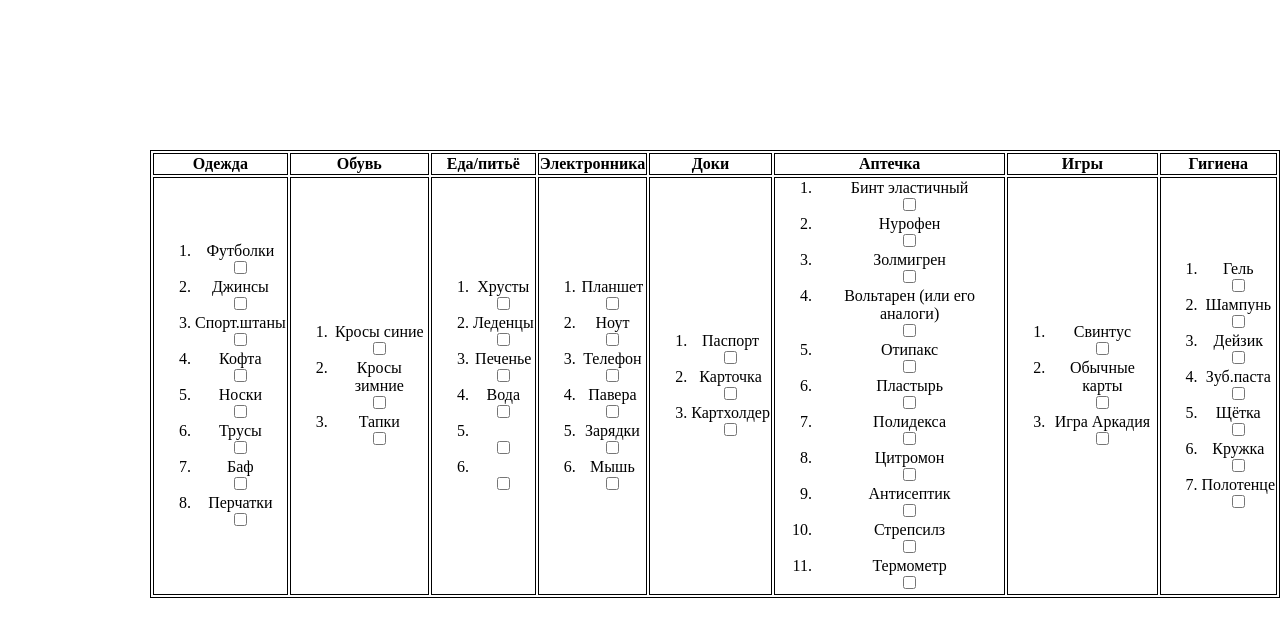
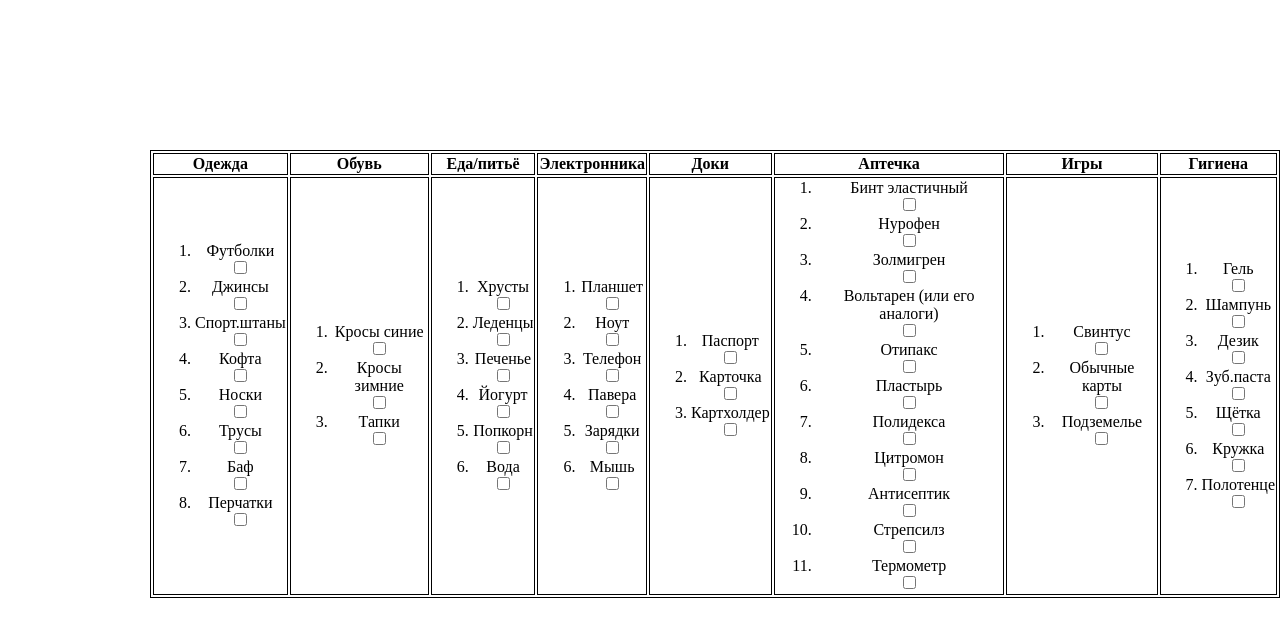
Before and after one commit to Leo-nI-D/To-Lviv, a plain HTML site: page index.html in a window 1280 px wide. Drawn offline with Linux system fonts and the light colour scheme.

Commit message:
first commit

```diff
--- a/index.html
+++ b/index.html
@@ -45,9 +45,9 @@
                         <li class="td-list-item">Хрусты</li> <input type="checkbox">
                         <li class="td-list-item">Леденцы</li> <input type="checkbox">
                         <li class="td-list-item">Печенье</li> <input type="checkbox">
+                        <li class="td-list-item">Йогурт</li> <input type="checkbox">
+                        <li class="td-list-item">Попкорн</li> <input type="checkbox">
                         <li class="td-list-item">Вода</li> <input type="checkbox">
-                        <li class="td-list-item"></li> <input type="checkbox">
-                        <li class="td-list-item"></li> <input type="checkbox">
                     </ol></td>
 
                     <td>
@@ -88,7 +88,7 @@
                         <ol class="td-list">
                         <li class="td-list-item">Свинтус</li> <input type="checkbox">
                         <li class="td-list-item">Обычные карты</li> <input type="checkbox">
-                        <li class="td-list-item">Игра Аркадия</li> <input type="checkbox">
+                        <li class="td-list-item">Подземелье</li> <input type="checkbox">
                     </ol>
 
                 </td>
@@ -97,7 +97,7 @@
                         <ol class="td-list">
                         <li class="td-list-item">Гель</li> <input type="checkbox">
                         <li class="td-list-item">Шампунь</li> <input type="checkbox">
-                        <li class="td-list-item">Дейзик</li> <input type="checkbox">
+                        <li class="td-list-item">Дезик</li> <input type="checkbox">
                         <li class="td-list-item">Зуб.паста</li> <input type="checkbox">
                         <li class="td-list-item">Щётка</li> <input type="checkbox">
                         <li class="td-list-item">Кружка</li> <input type="checkbox">
```
